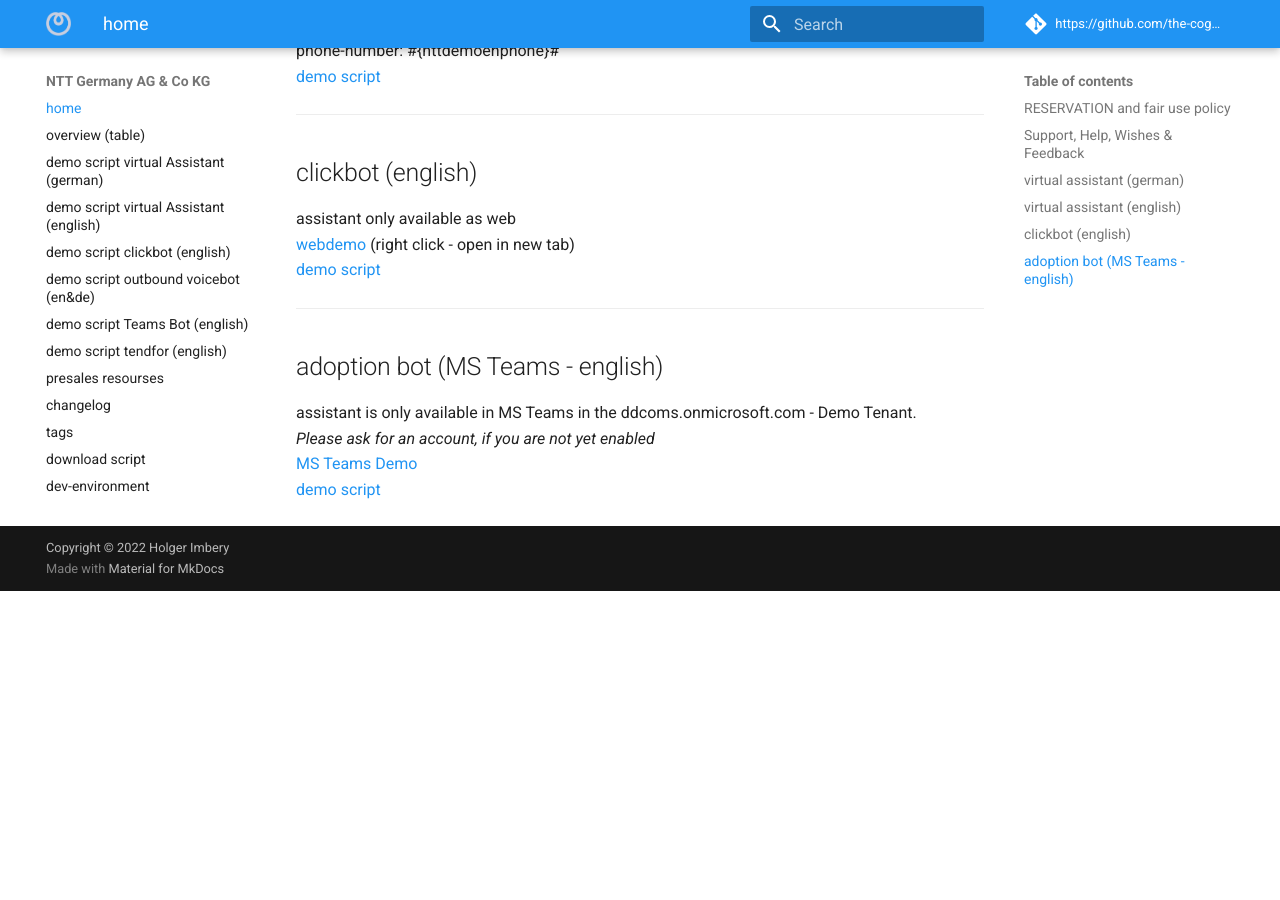
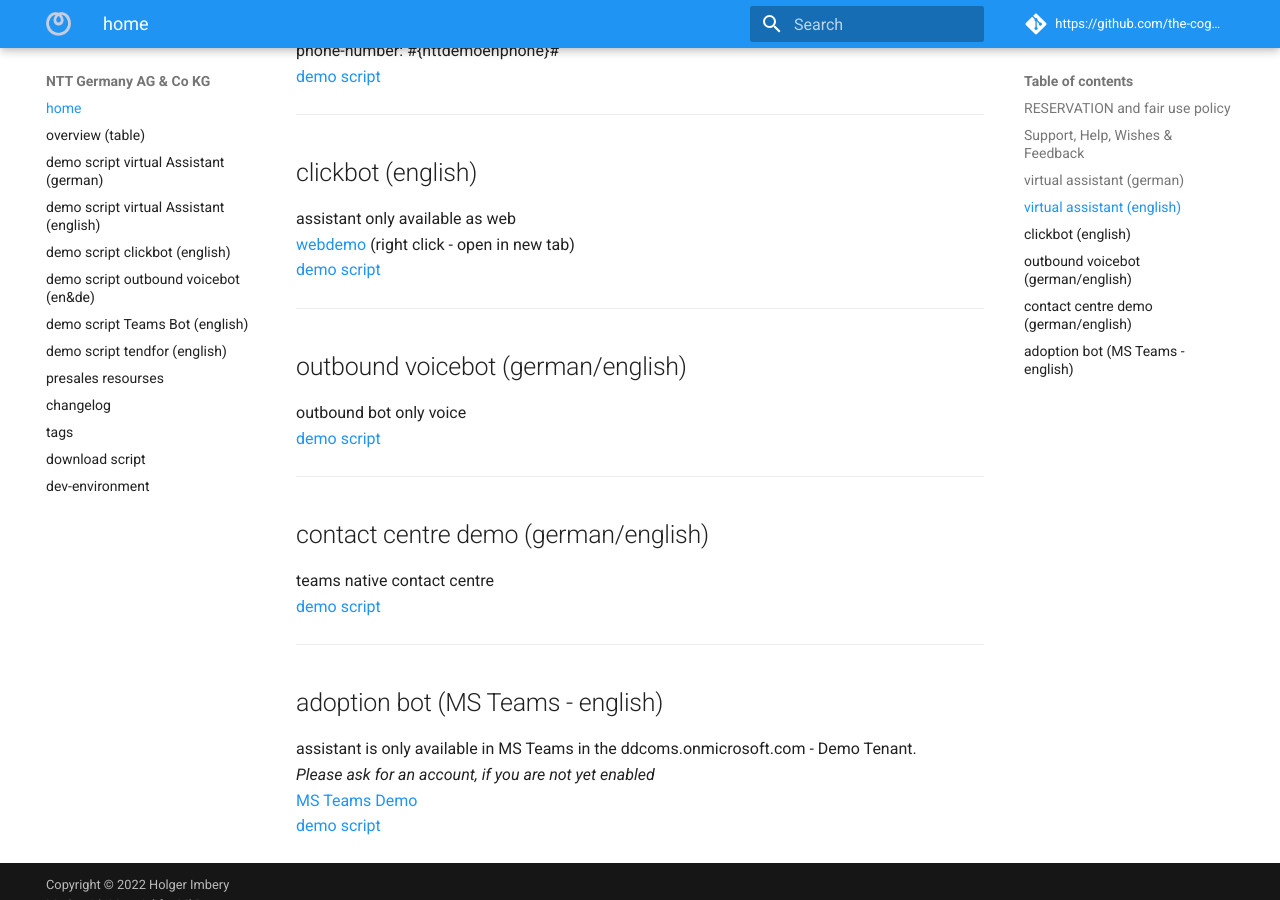
Before and after one commit to the-cognitiveservices-ninja/demo-environment, an MkDocs documentation site: the page built from docs/index.md, in a window 1280 px wide and 900 px high, scrolled down 967 px. Built offline with MkDocs 1.6.1 and Material for MkDocs 9.7.7, drawn with Linux system fonts in a browser that asks for light colours; comment, search, counter and statistics services are not loaded; before the commit the page ends 1558 px from its top, so only the background shows below that.

Commit message:
Update index.md

```diff
--- a/docs/index.md
+++ b/docs/index.md
@@ -42,6 +42,18 @@
 
 ---
 
+## outbound voicebot (german/english)
+outbound bot only voice
+[demo script](/outbound/)
+
+---
+
+## contact centre demo (german/english)
+teams native contact centre
+[demo script](/tendfor/)
+
+---
+
 ## adoption bot (MS Teams - english)
 assistant is only available in MS Teams in the ddcoms.onmicrosoft.com - Demo Tenant.
 *Please ask for an account, if you are not yet enabled*
```
